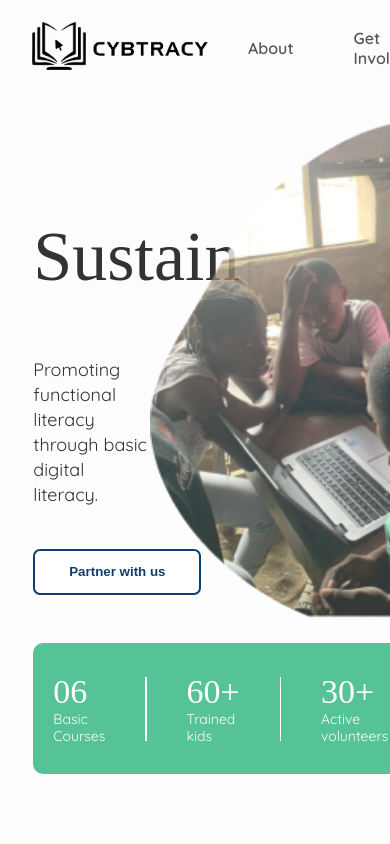
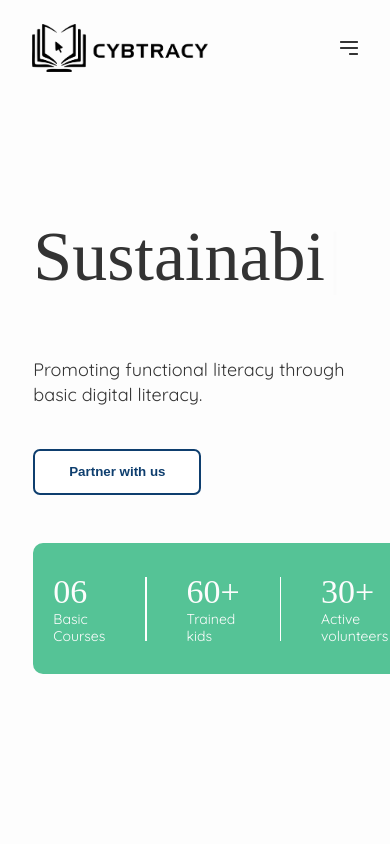
Before and after one commit to NkamaWilliams/cybtracy, a Next.js app: page / in a window 390 px wide. Shown: the top 844 px of the page. Built offline with nearby package versions, Linux system fonts and the light colour scheme; a web font is replaced by a local one.

Commit message:
Chore: Navbar mobile view

```diff
--- a/src/Components/HomeFooter.tsx
+++ b/src/Components/HomeFooter.tsx
@@ -21,7 +21,7 @@ export default function HomeFooter(){
                 <ul>
                     <li><Image src={EmailIcon} alt='Email Icon'/><span>Cybtracy@gmail.com</span></li>
                     <li><Image src={PhoneIcon} alt='Email Icon'/><span>+234 800 000 0000</span></li>
-                    <li><Image src={MapIcon} alt='Email Icon'/><span>124, Amadu Bello way, UNILAG, Lagos, Nigeria</span></li>
+                    <li><Image src={MapIcon} alt='Email Icon'/><span>124, Amadu Bello way, UNILAG, Lagos, Nigeria.</span></li>
                 </ul>
                 <div className='btn-group-col'>
                     <button className='secondary-btn'>Donate</button>
--- a/src/Components/NavBar.tsx
+++ b/src/Components/NavBar.tsx
@@ -1,20 +1,36 @@
+'use client'
+
 import Image from 'next/image';
 import Link from 'next/link';
 import '@/Styles/styles.css'
 import Logo from '../../public/images/png/black-horizontal.png'
+import MenuLogo from '../../public/images/assets/logo-vertical.png'
+import Hamburger from '../../public/images/icons/hamburger.png'
+import Close from '../../public/images/icons/close.png'
+import { useState } from 'react';
 
 export default function NavBar() {
+    const [showMenu, setShowMenu] = useState(false)
+    const [ ham, setHam ] = useState(Hamburger)
+
+    const toggleNavigation = () => {
+        setShowMenu(!showMenu)
+        setHam(ham === Hamburger ? Close : Hamburger)
+    }
+
     return (
-        <nav>
-            <Link href='/'>
-                <Image src={Logo} alt="logo" quality={100} id='logo'/>
+        <nav id={showMenu ? 'nav' : ''}>
+            <Link href='/' className='nav-icons'>
+                { !showMenu && <Image src={Logo} alt="logo" quality={100} id='logo'/> }
+                <Image src={ham} alt='Hamburger' quality={100} id={ ham === Close ? 'hamburger-absolute' : 'hamburger' } onClick={toggleNavigation}/>
             </Link>
-            <ul>
-                <li><Link href='/about'>About</Link></li>
-                <li><Link href='/get-involved'>Get Involved</Link></li>
-                <li><Link href='/contact'>Contact</Link></li>
-                <li><button>Donate</button></li>
-            </ul>
+                { showMenu && <Image src={MenuLogo} alt="logo" quality={100} width={215} id='menu-logo'/> }
+                <ul id={showMenu ? 'nav-list' : ''}>
+                    <li><Link href='/about'>About</Link></li>
+                    <li><Link href='/get-involved'>Get Involved</Link></li>
+                    <li><Link href='/contact'>Contact</Link></li>
+                    <li><button>Donate</button></li>
+                </ul>
         </nav>
     )
 }
--- a/src/Styles/styles.css
+++ b/src/Styles/styles.css
@@ -294,3 +294,69 @@ section{
     gap: 24px;
     padding: 15px 10px;
 }
+
+#hamburger{
+    display: none;
+}
+#hamburger-absolute{
+    display: none;
+}
+#menu-logo{
+    display: none;
+}
+
+/* MEDIA QUERIES */
+@media (max-width: 768px){
+    nav > ul {
+        display: none;
+    }
+    #nav {
+        height: 100vh;
+        width: 100vw;
+        background-color: #FDFDFD;
+        display: flex;
+        flex-direction: column;
+        gap: 40px;
+        justify-content: center;
+        align-items: center;
+    }
+    .nav-icons {
+        display: flex;
+        flex-direction: row;
+        align-items: center;
+        justify-content: space-between;
+        width: 100%;
+    }
+
+    #nav > ul {
+        width: 50vw;
+        height: fit-content;
+        display: flex;
+        flex-direction: column;
+        gap: 35px;
+        margin: 0;
+        padding: 0;
+        justify-content: center;
+        align-items: center;
+    }
+    #nav > ul > li > a {
+        font-size: 22px;
+    }
+    #menu-logo{
+        display: block;
+    }
+    #hamburger{
+        display: block;
+        z-index: 100;
+        cursor: pointer;
+    }
+    #hamburger-absolute {
+        position: absolute;
+        top: 30px;
+        right: 30px;
+        display: block;
+    }
+    .landing-header_container .text-land {
+        font-size: 50px;
+    }
+}
--- a/src/app/globals.css
+++ b/src/app/globals.css
@@ -21,3 +21,16 @@ main{
 .main-landing-1{
   width: 30vw;
 }
+
+@media (max-width: 768px){
+  main{
+    height: 220vh;
+  }
+  .landing{
+    flex-direction: column;
+    gap: 3rem;
+  }
+  .landing-header_container{
+    width: 80vw;
+  }
+}
```
Also changed, not shown: public/images/icons/close.png (added), public/images/icons/hamburger.png (added).
